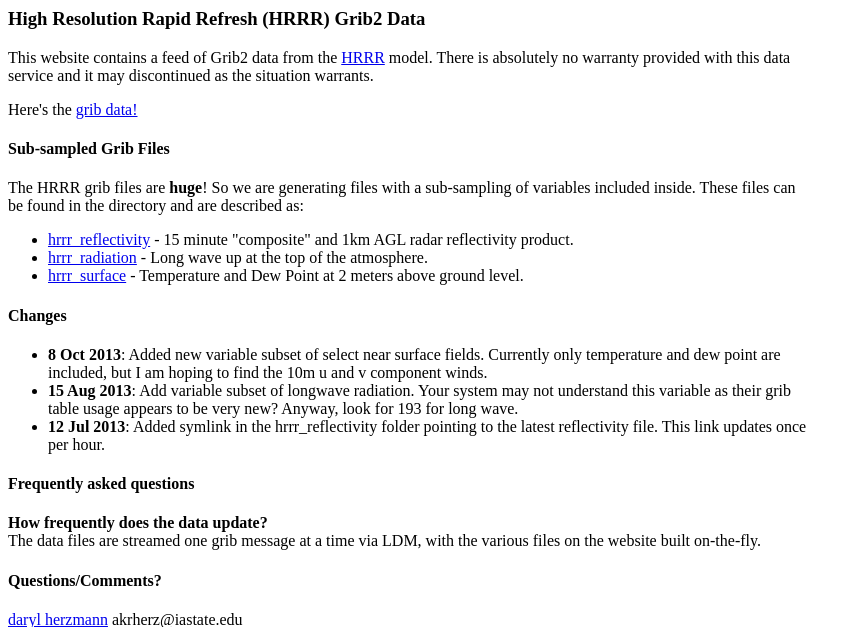
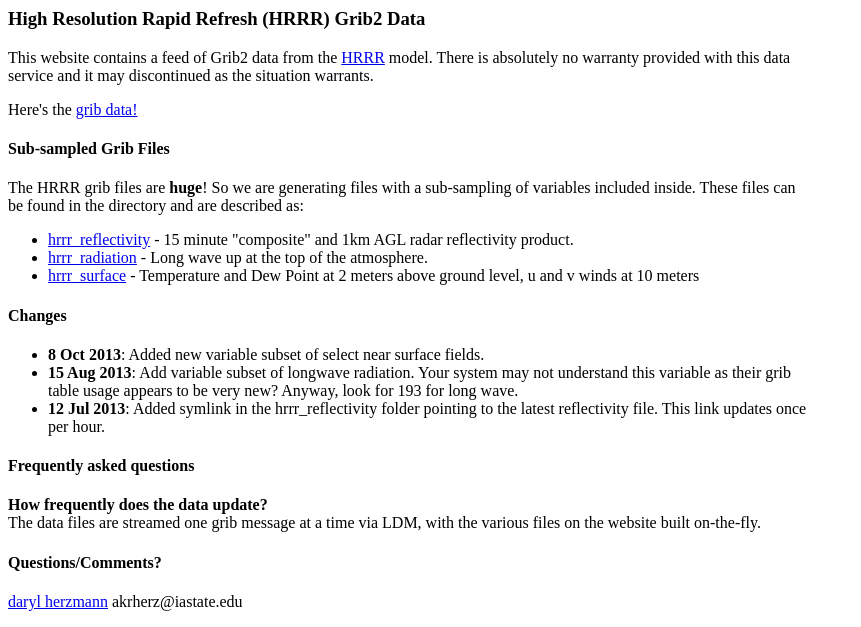
Before and after one commit to akrherz/hrrr, a PHP site: page / in a window 1280 px wide. Shown: the top 627 px of the page, without its empty margins (0-861 px from the left). Run offline with PHP 8.4, Linux system fonts and the light colour scheme.

Commit message:
found surface winds

```diff
--- a/htdocs/index.php
+++ b/htdocs/index.php
@@ -24,14 +24,13 @@
  <li><a href="/data/hrrr_radiation/">hrrr_radiation</a> - Long wave up at the
  top of the atmosphere.</li>
  <li><a href="/data/hrrr_surface/">hrrr_surface</a> - Temperature and
- Dew Point at 2 meters above ground level.</li>
+ Dew Point at 2 meters above ground level, u and v winds at 10 meters</li>
  </ul>
 
   <H4>Changes</H4>
   <ul>
    <li><strong>8 Oct 2013</strong>: Added new variable subset of select near
-   surface fields.  Currently only temperature and dew point are included,
-   but I am hoping to find the 10m u and v component winds.</li>
+   surface fields.</li>
    <li><strong>15 Aug 2013</strong>: Add variable subset of
    longwave radiation.  Your system may not understand this variable as
    their grib table usage appears to be very new?  Anyway, look for 193 for
```
Also changed, not shown: 1 other file.
